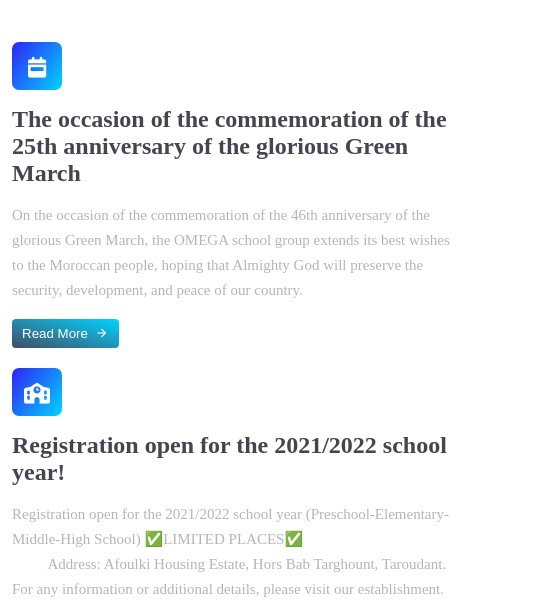
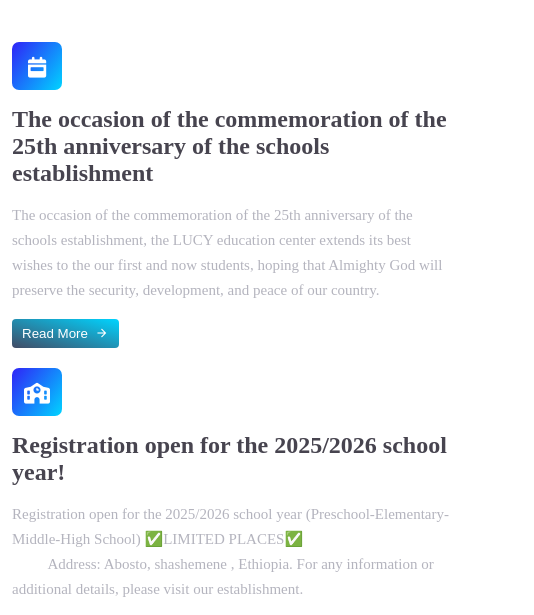
Before and after one commit to Bereket12-G/Lucy-Education-Center, a plain HTML site: page index.html in a window 1280 px wide. Shown: the part 1906-2521 px from the top of the page, 132-666 px from the left. Drawn offline with nearby package versions, Linux system fonts and the light colour scheme; a web font is replaced by a local one.

Commit message:
Update index.html

```diff
--- a/index.html
+++ b/index.html
@@ -93,8 +93,8 @@
               <img   src="./img/massira.jpg" class="act-img1">
  <div class="act-text">
  <i class="fas fa-calendar-week top-icon"></i>
- <h2 class="act-h">The occasion of the commemoration of the 25th anniversary of the glorious Green March</h2>
- <p class="act-p">On the occasion of the commemoration of the 46th anniversary of the glorious Green March, the OMEGA school group extends its best wishes to the Moroccan people, hoping that Almighty God will preserve the security, development, and peace of our country.
+ <h2 class="act-h">The occasion of the commemoration of the 25th anniversary of the schools establishment</h2>
+ <p class="act-p">The occasion of the commemoration of the 25th anniversary of the schools establishment, the LUCY education center extends its best wishes to the our first and now students, hoping that Almighty God will preserve the security, development, and peace of our country.
  </p>
  <a href="#"><button class="learn-more">Read More&nbsp;&nbsp;<i class="mdi mdi-arrow-right btn-icon"></i></button></a>
  </div>
@@ -103,11 +103,11 @@
  <img src="./img/inscription.jpg" class="act-img">
  <div class="act-text">
  <i class="fas fa-school top-icon"></i>
- <h2 class="act-h">Registration open for the 2021/2022 school year!</h2>
- <p class="act-p">Registration open for the 2021/2022 school year (Preschool-Elementary-Middle-High School) ✅LIMITED PLACES✅
+ <h2 class="act-h">Registration open for the 2025/2026 school year!</h2>
+ <p class="act-p">Registration open for the 2025/2026 school year (Preschool-Elementary-Middle-High School) ✅LIMITED PLACES✅
  <a   href="https://docs.google.com/forms/d/e/1FAIpQLSdV1gGe29jZyJpFRiX5mjlDh72axp6Vi0h0lDdmPmtog  d8VUg/viewform?fbclid=IwAR1dzm3lw9-54RJrYkHN-yn0v7PvKA9aVfV31xaAJY56zaevTJ6Gq-tAT6U">Online  Pre-Registration Form</a>
 
- Address: Afoulki Housing Estate, Hors Bab Targhount, Taroudant.   For any information or additional details, please visit our establishment.
+ Address: Abosto, shashemene , Ethiopia.   For any information or additional details, please visit our establishment.
  </p>
  <a href="#"><button class="learn-more">Read More&nbsp;&nbsp;<i class="mdi mdi-arrow-right btn-icon"></i></button></a>
  </div>
```
